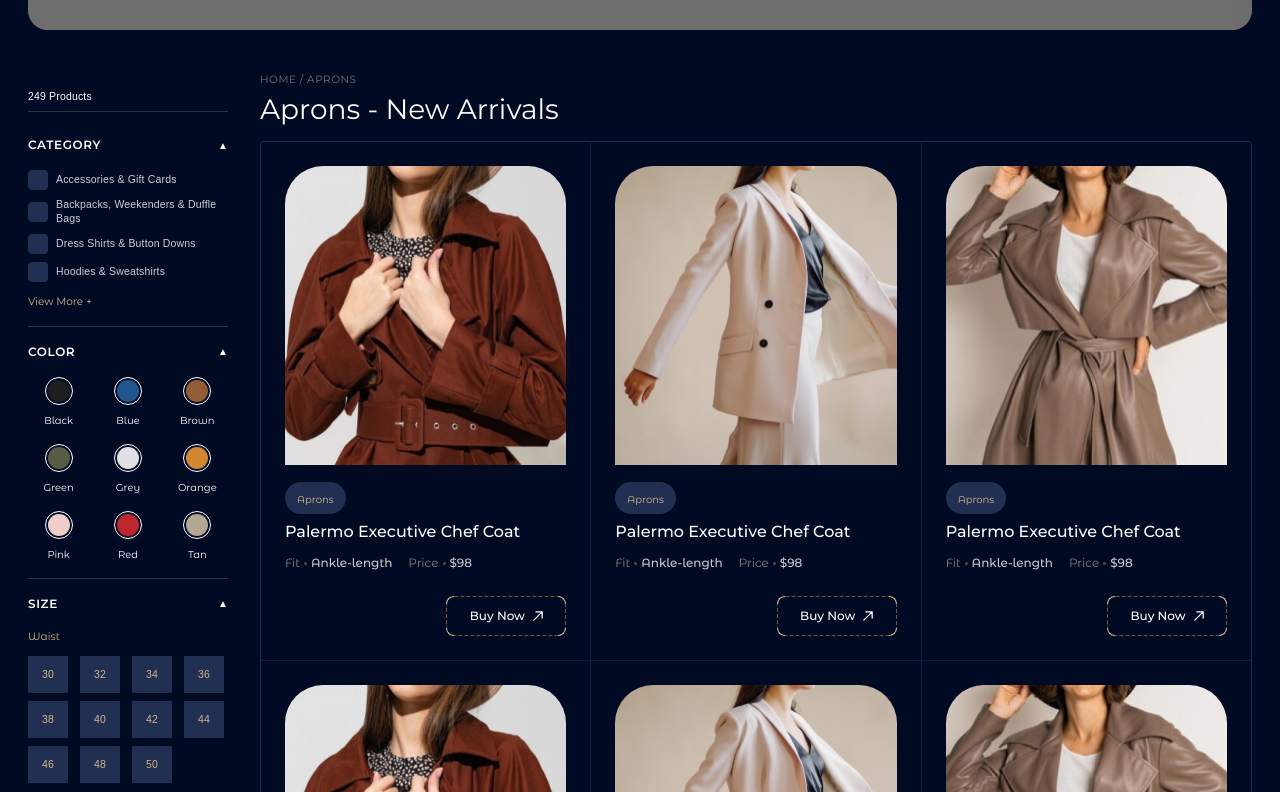
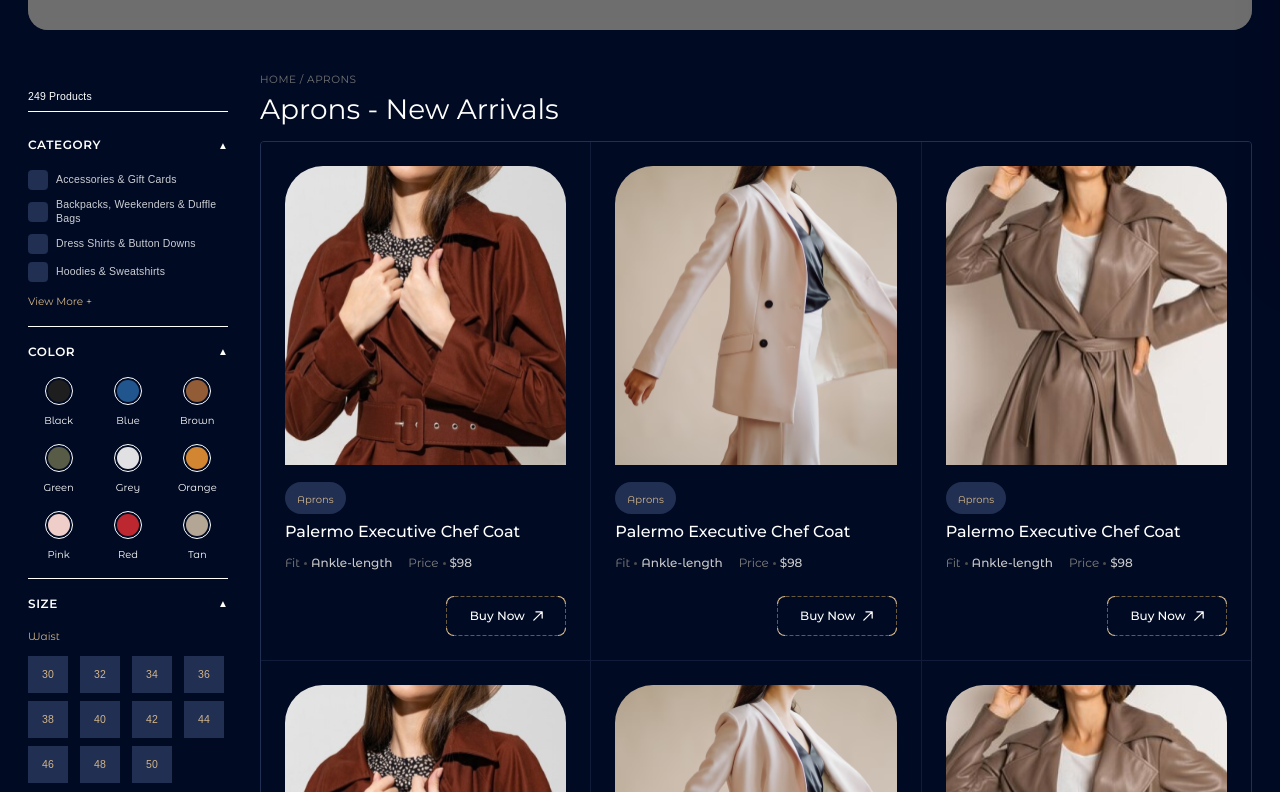
Before and after one commit to SarveshBhoite/dannytailors, a Next.js app: page /products/aprons in a window 1280 px wide. Shown: the part 548-1340 px from the top of the page. Built offline with nearby package versions, Linux system fonts and the light colour scheme; grey boxes are pictures that could not be loaded; a web font is replaced by a local one.

Commit message:
colour of breaker changed

```diff
--- a/components/Productpage/Categoryview.tsx
+++ b/components/Productpage/Categoryview.tsx
@@ -131,7 +131,7 @@ export default function CategoryView({ categorySlug }: CategoryViewProps) {
 
             {/* Product Count Header */}
             {/* Height set to 39px to align baseline with Breadcrumb Header */}
-            <div className="h-[34px] flex items-center border-b border-[#DDDBDC]/20 mb-2">
+            <div className="h-[34px] flex items-center border-b border-[#ffffff]/100 mb-2">
                <span
                  className="text-white block pt-1"
                  style={maisonNeueStyle}
@@ -141,7 +141,7 @@ export default function CategoryView({ categorySlug }: CategoryViewProps) {
             </div>
 
             {/* 1. Category Filter */}
-            <div className="py-4 border-b border-[#DDDBDC]/20">
+            <div className="py-4 border-b border-[#ffffff]/100">
               <div
                 className="flex justify-between items-center mb-4 cursor-pointer"
                 onClick={() => toggleSection('category')}
@@ -175,7 +175,7 @@ export default function CategoryView({ categorySlug }: CategoryViewProps) {
             </div>
 
             {/* 2. Color Filter */}
-            <div className="py-4 border-b border-[#DDDBDC]/20">
+            <div className="py-4 border-b border-[#ffffff]/100">
               <div
                 className="flex justify-between items-center mb-4 cursor-pointer"
                 onClick={() => toggleSection('color')}
@@ -202,7 +202,7 @@ export default function CategoryView({ categorySlug }: CategoryViewProps) {
             </div>
 
             {/* 3. Size Filter */}
-            <div className="py-4 border-b border-[#DDDBDC]/20">
+            <div className="py-4 border-b border-[#ffffff]/100">
               <div
                 className="flex justify-between items-center mb-4 cursor-pointer"
                 onClick={() => toggleSection('size')}
@@ -232,7 +232,7 @@ export default function CategoryView({ categorySlug }: CategoryViewProps) {
             </div>
 
             {/* 4. Clothing Filter */}
-            <div className="py-4 border-b border-[#DDDBDC]/20">
+            <div className="py-4">
               <div
                 className="flex justify-between items-center mb-4 cursor-pointer"
                 onClick={() => toggleSection('clothing')}
```
